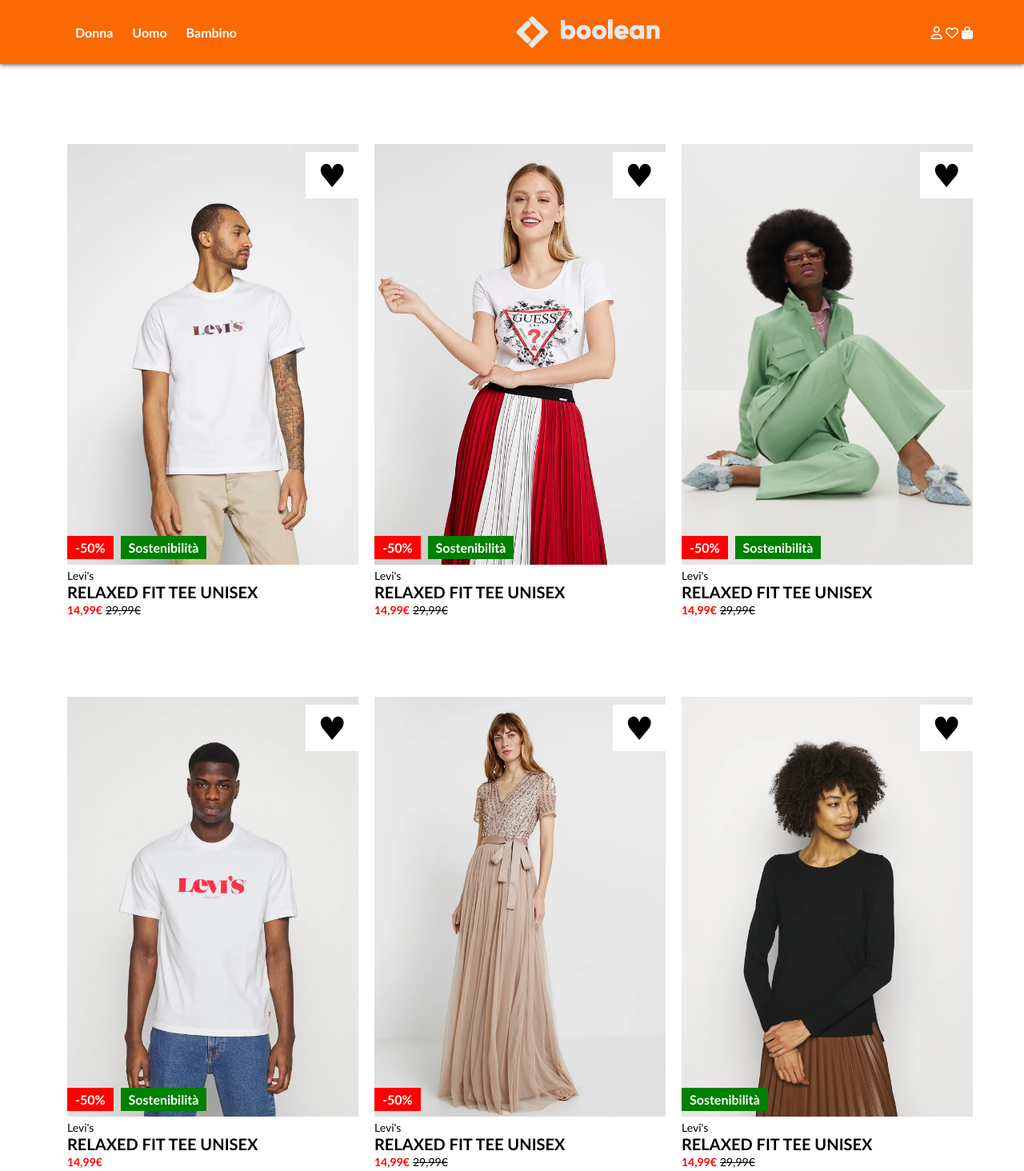
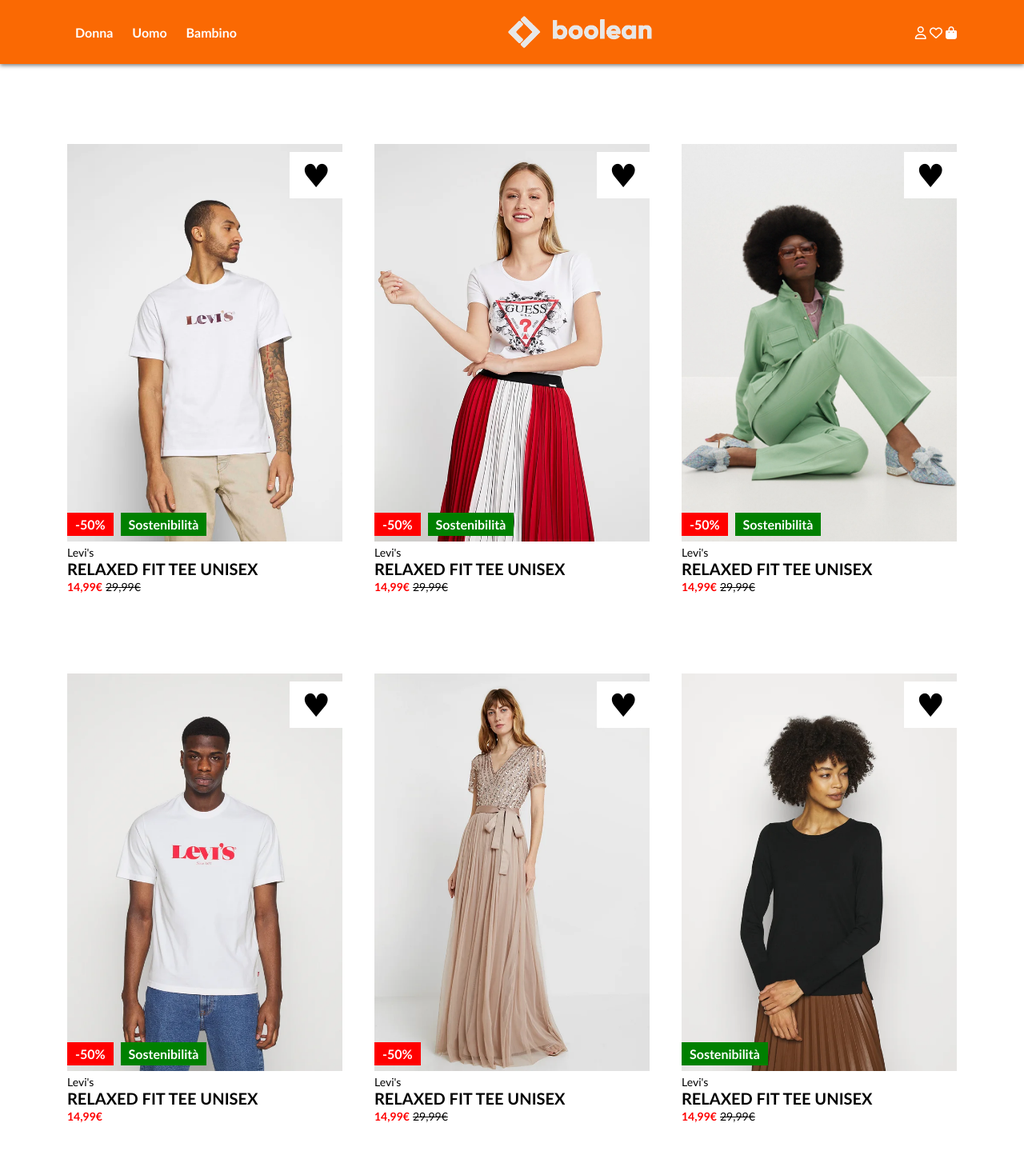
Before and after one commit to pierdomenicoguarnieri/html-css-boolando, a plain HTML site: page index.html in a window 1280 px wide. Shown: the top 1464 px of the page at 80% size. Drawn offline with Linux system fonts and the light colour scheme.

Commit message:
[changed] padding in header and in all cards

```diff
--- a/index.html
+++ b/index.html
@@ -13,7 +13,7 @@
   <body>
     <!-- Header fixed -->
     <header class="w-100">
-      <div class="container flex-container pl-2 h-100">
+      <div class="container flex-container px-2 h-100">
         <!-- Menu a sinitra -->
         <nav class="top-left-menu">
           <ul>
@@ -43,7 +43,7 @@
         <div class="row flex-container flex-wrap py-5 w-100">
 
           <!-- Card -->
-          <div class="card pl-2 my-5">
+          <div class="card px-2 my-5">
             <!-- Div delle immagini, tag sconti e favorite -->
             <div class="images relative">
               <img class="w-100" src="assets/img/1.webp" alt="Relaxed Fit Tee Unisex" title="Relaxed Fit Tee Unisex">
@@ -66,7 +66,7 @@
           <!-- /Card -->
 
           <!-- Card -->
-          <div class="card pl-2 my-5">
+          <div class="card px-2 my-5">
 
             <div class="images relative">
               <img class="w-100" src="assets/img/2.webp" alt="Relaxed Fit Tee Unisex" title="Relaxed Fit Tee Unisex">
@@ -89,7 +89,7 @@
           <!-- /Card -->
 
           <!-- Card -->
-          <div class="card pl-2 my-5">
+          <div class="card px-2 my-5">
 
             <div class="images relative">
               <img class="w-100" src="assets/img/3.webp" alt="Relaxed Fit Tee Unisex" title="Relaxed Fit Tee Unisex">
@@ -112,7 +112,7 @@
           <!-- /Card -->
 
           <!-- Card -->
-          <div class="card pl-2 my-5">
+          <div class="card px-2 my-5">
 
             <div class="images relative">
               <img class="w-100" src="assets/img/4.webp" alt="Relaxed Fit Tee Unisex" title="Relaxed Fit Tee Unisex">
@@ -134,7 +134,7 @@
           <!-- /Card -->
 
           <!-- Card -->
-          <div class="card pl-2 my-5">
+          <div class="card px-2 my-5">
 
             <div class="images relative">
               <img class="w-100" src="assets/img/5.webp" alt="Relaxed Fit Tee Unisex" title="Relaxed Fit Tee Unisex">
@@ -156,7 +156,7 @@
           <!-- /Card -->
 
           <!-- Card -->
-          <div class="card pl-2 my-5">
+          <div class="card px-2 my-5">
 
             <div class="images relative">
               <img class="w-100" src="assets/img/6.webp" alt="Relaxed Fit Tee Unisex" title="Relaxed Fit Tee Unisex">
```
